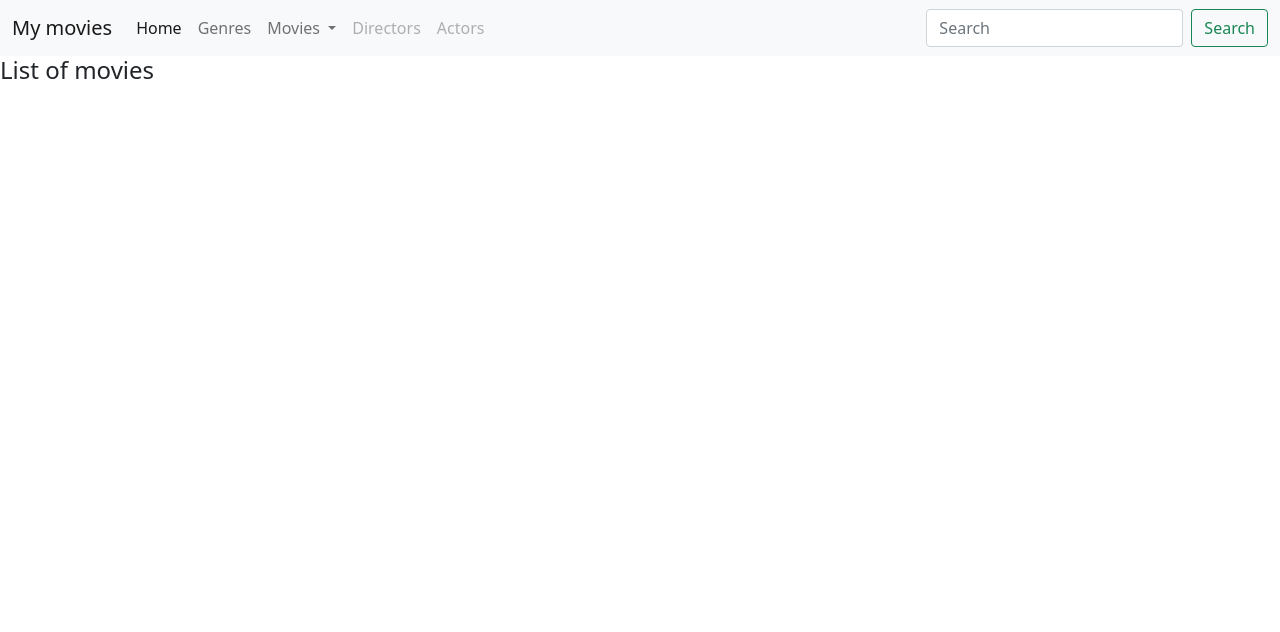
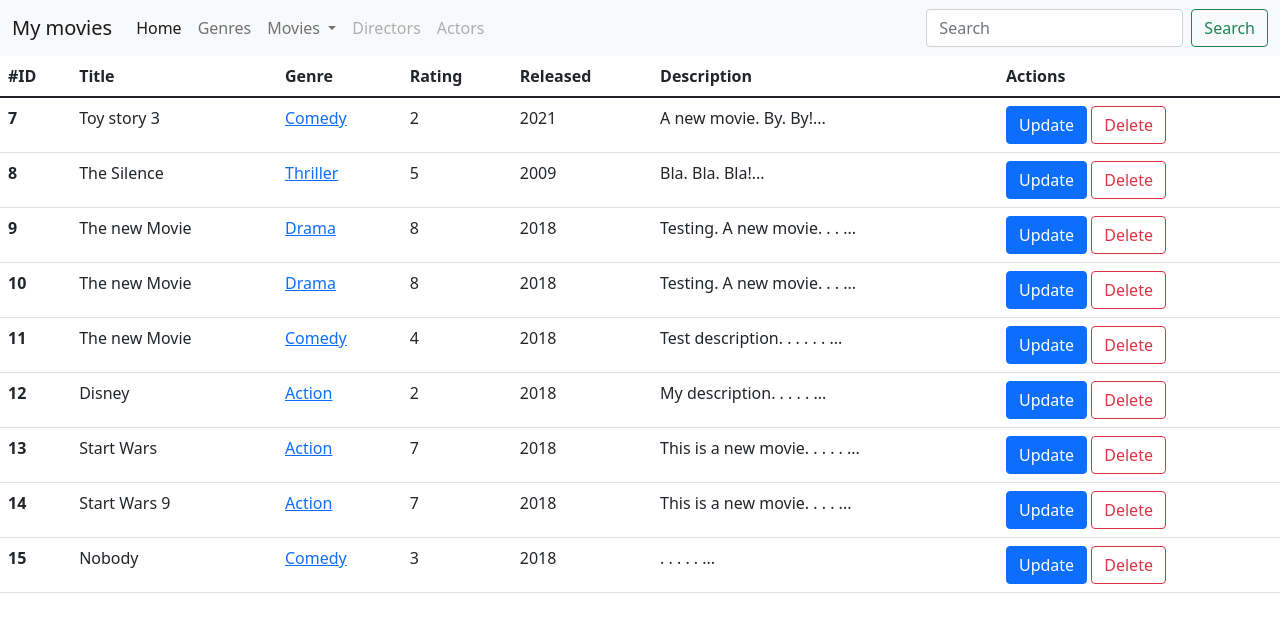
Before and after one commit to aeciovc/sda_python_ee4, a Django app: page /viewer/movies/list in a window 1280 px wide. Shown: the top 632 px of the page. Run offline with Django 3.2, Linux system fonts and the light colour scheme; data comes from the database, SQL or seed files in the repository; data that the repository does not hold is empty.

Commit message:
List of movies with update and delete links

```diff
--- a/SDADjangoApp/viewer/models.py
+++ b/SDADjangoApp/viewer/models.py
@@ -17,5 +17,8 @@ class Movie(models.Model):
     description = models.TextField()
     created = models.DateTimeField(auto_now_add=True)
 
+    def small_description(self):
+        return f'{self.description[:30]}...'
+
     def __str__(self):
         return self.title
--- a/SDADjangoApp/viewer/templates/base.html
+++ b/SDADjangoApp/viewer/templates/base.html
@@ -27,7 +27,7 @@
         }
     </style>
     <meta charset="UTF-8">
-    <title>Movie app</title>
+    <title>{% block title %}{% endblock %}</title>
 </head>
 <body>
     <nav class="navbar navbar-expand-lg navbar-light bg-light">
@@ -61,7 +61,7 @@
             </li>
           </ul>
           <form class="d-flex">
-            <input class="form-control me-2" type="search" placeholder="Search" aria-label="Search">
+            <input class="form-control me-2" type="search" placeholder="Search" aria-label="Search"/>
             <button class="btn btn-outline-success" type="submit">Search</button>
           </form>
         </div>
--- a/SDADjangoApp/viewer/templates/movie/list.html
+++ b/SDADjangoApp/viewer/templates/movie/list.html
@@ -1,13 +1,44 @@
 {% extends "base.html" %}
 
+{% block title %}Movie's list{% endblock %}
+
 {% block content %}
-
-    <h4> List of movies</h4>
-
-    <ul>
-        {% for movie in object_list %}
-            <li>{{ movie.title }}</li>
-        {% endfor %}
-    </ul>
-
+    <table class="table">
+      <thead>
+        <tr>
+          <th scope="col">#ID</th>
+          <th scope="col">Title</th>
+          <th scope="col">Genre</th>
+          <th scope="col">Rating</th>
+          <th scope="col">Released</th>
+          <th scope="col">Description</th>
+          <th colspan="2" scope="col">Actions</th>
+        </tr>
+      </thead>
+      <tbody>
+      {% for movie in object_list %}
+        <tr>
+          <th scope="row">{{ movie.pk }}</th>
+          <td>{{ movie.title }}</td>
+          <td> <a href="#"> {{ movie.genre.name }} </a></td>
+          <td>{{ movie.rating }}</td>
+          <td>{{ movie.released|date:"Y" }}</td>
+          <td>{{ movie.small_description }}</td>
+          <td>
+              <a class="btn btn-primary" href="{% url 'movie-update' movie.pk %}" role="button">Update</a>
+              <a class="btn btn-outline-danger" href="{% url 'movie-delete' movie.pk %}" role="button">Delete</a>
+          </td>
+        </tr>
+      {% empty %}
+          <div class="alert alert-primary d-flex align-items-center" role="alert">
+            <svg xmlns="http://www.w3.org/2000/svg" width="24" height="24" fill="currentColor" class="bi bi-exclamation-triangle-fill flex-shrink-0 me-2" viewBox="0 0 16 16" role="img" aria-label="Warning:">
+              <path d="M8.982 1.566a1.13 1.13 0 0 0-1.96 0L.165 13.233c-.457.778.091 1.767.98 1.767h13.713c.889 0 1.438-.99.98-1.767L8.982 1.566zM8 5c.535 0 .954.462.9.995l-.35 3.507a.552.552 0 0 1-1.1 0L7.1 5.995A.905.905 0 0 1 8 5zm.002 6a1 1 0 1 1 0 2 1 1 0 0 1 0-2z"/>
+            </svg>
+            <div>
+              No records found!
+            </div>
+          </div>
+      {% endfor %}
+      </tbody>
+    </table>
 {% endblock %}
--- a/SDADjangoApp/viewer/views.py
+++ b/SDADjangoApp/viewer/views.py
@@ -55,13 +55,21 @@ def update_genre(request, s):
 
 
 def delete_genre(request, s):
+    if request.method == "GET":
+        movie = Movie.objects.get(id=s)
+        return render(
+            request, template_name='movie/confirm_delete.html',
+            context={
+                'object': movie
+            }
+        )
+    else:
+        if not Movie.objects.filter(id=int(s)).exists():
+            return HttpResponse(f"The genre with id {s} does not exist")
 
-    if not Genre.objects.filter(id=int(s)).exists():
-        return HttpResponse(f"The genre with id {s} does not exist")
+        Movie.objects.get(id=int(s)).delete()
 
-    Genre.objects.get(id=int(s)).delete()
-
-    return HttpResponse(f"The genre with id {s} has been removed")
+        return HttpResponse(f"The genre with id {s} has been removed")
 
 
 def list_genre(request):
```
Also changed, not shown: SDADjangoApp/viewer/fixtures/movies.json (added, +1 -0 lines), SDADjangoApp/viewer/templates/movie/create_form.html (+8 -1 lines).
